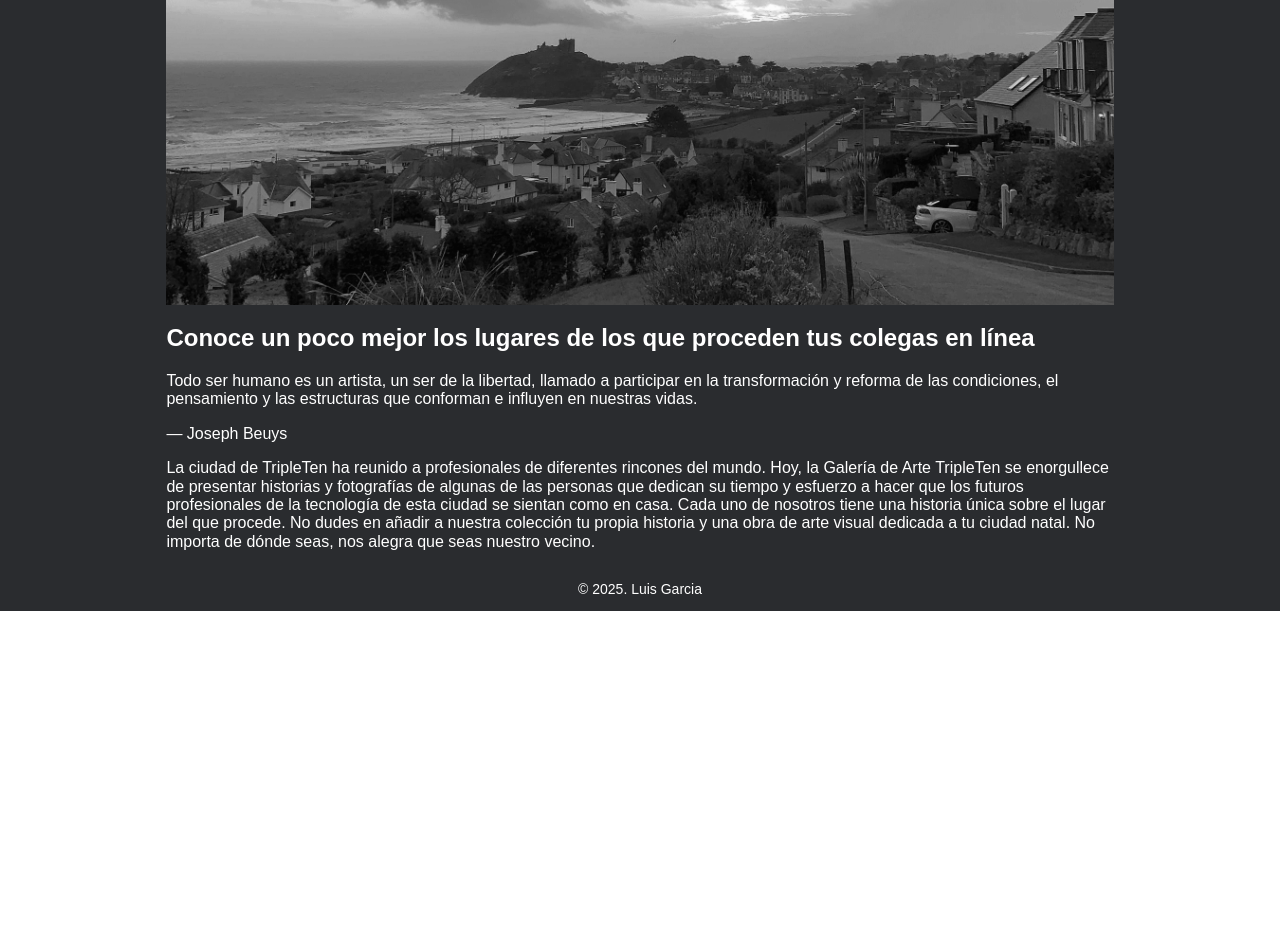
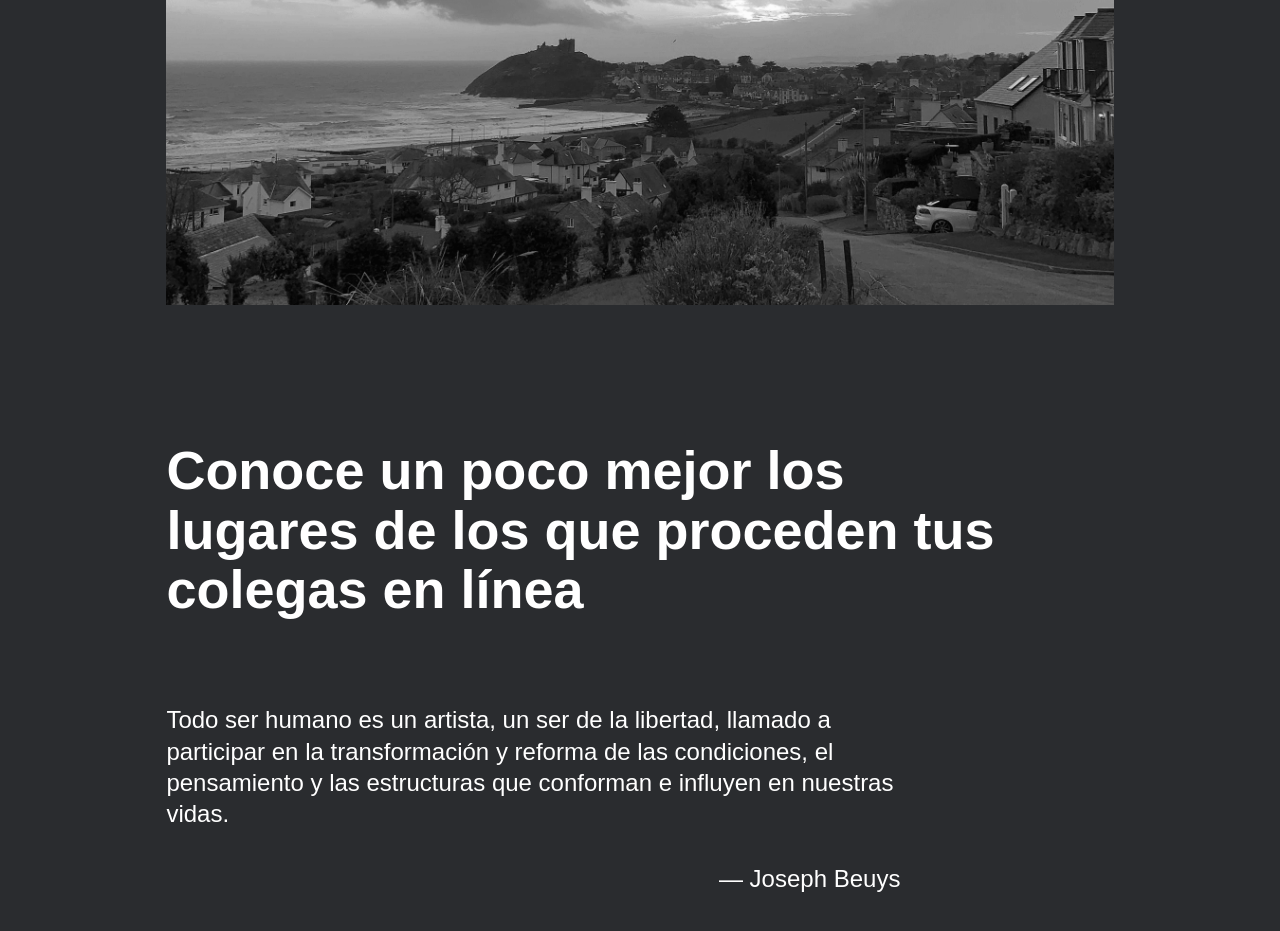
Before and after one commit to luisgmpk/web_project_homeland, a plain HTML site: page index.html in a window 1280 px wide. Shown: the part 805-1736 px from the top of the page. Before the commit the page ends 1416 px from the top, so only its background shows below. Drawn offline with nearby package versions, Linux system fonts and the light colour scheme.

Commit message:
fix import intro

```diff
--- a/pages/index.css
+++ b/pages/index.css
@@ -3,5 +3,5 @@
 @import url("../blocks/page.css");
 @import url("../blocks/header.css");
 @import url("../blocks/main.css");
-@import url("../blocks/into.css");
+@import url("../blocks/intro.css");
 @import url("../blocks/footer.css");
```
